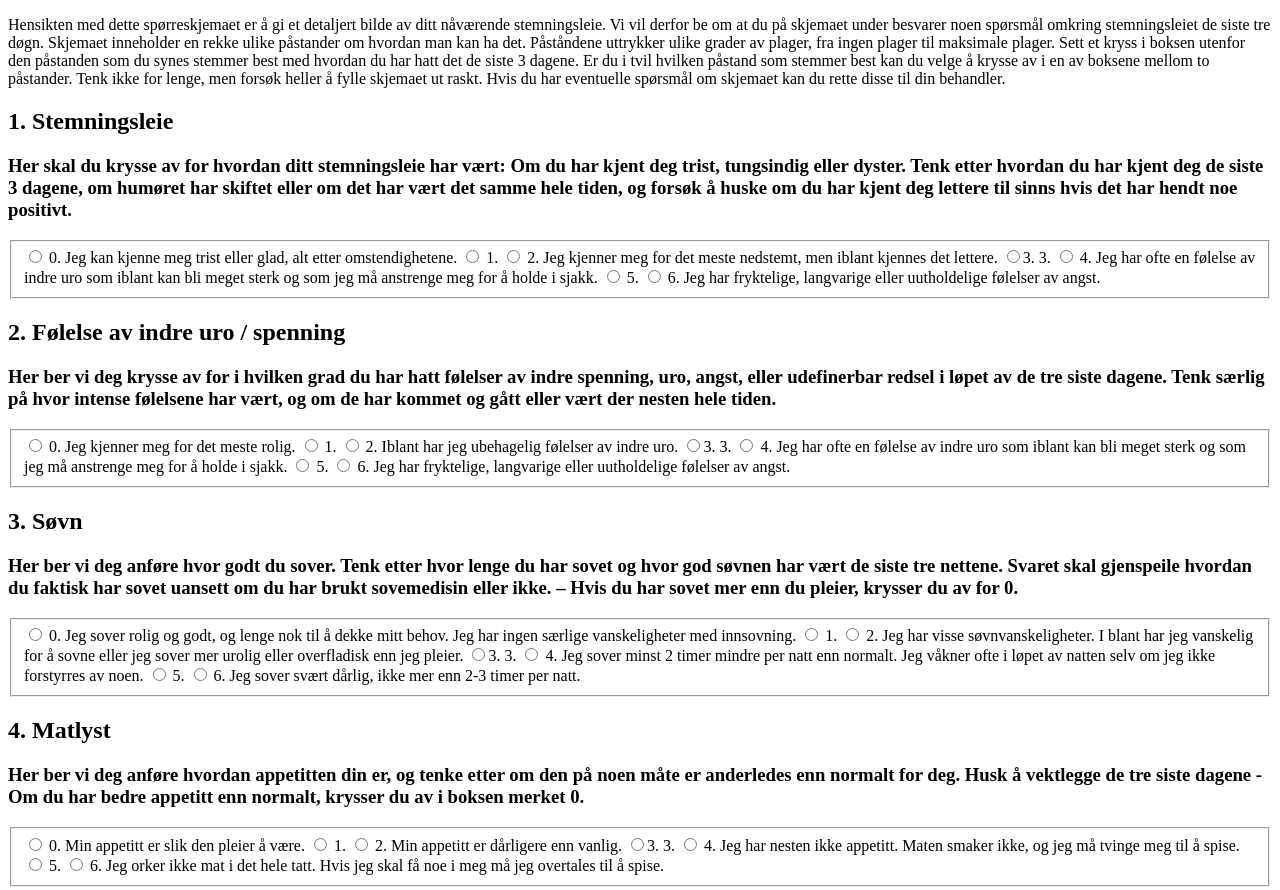
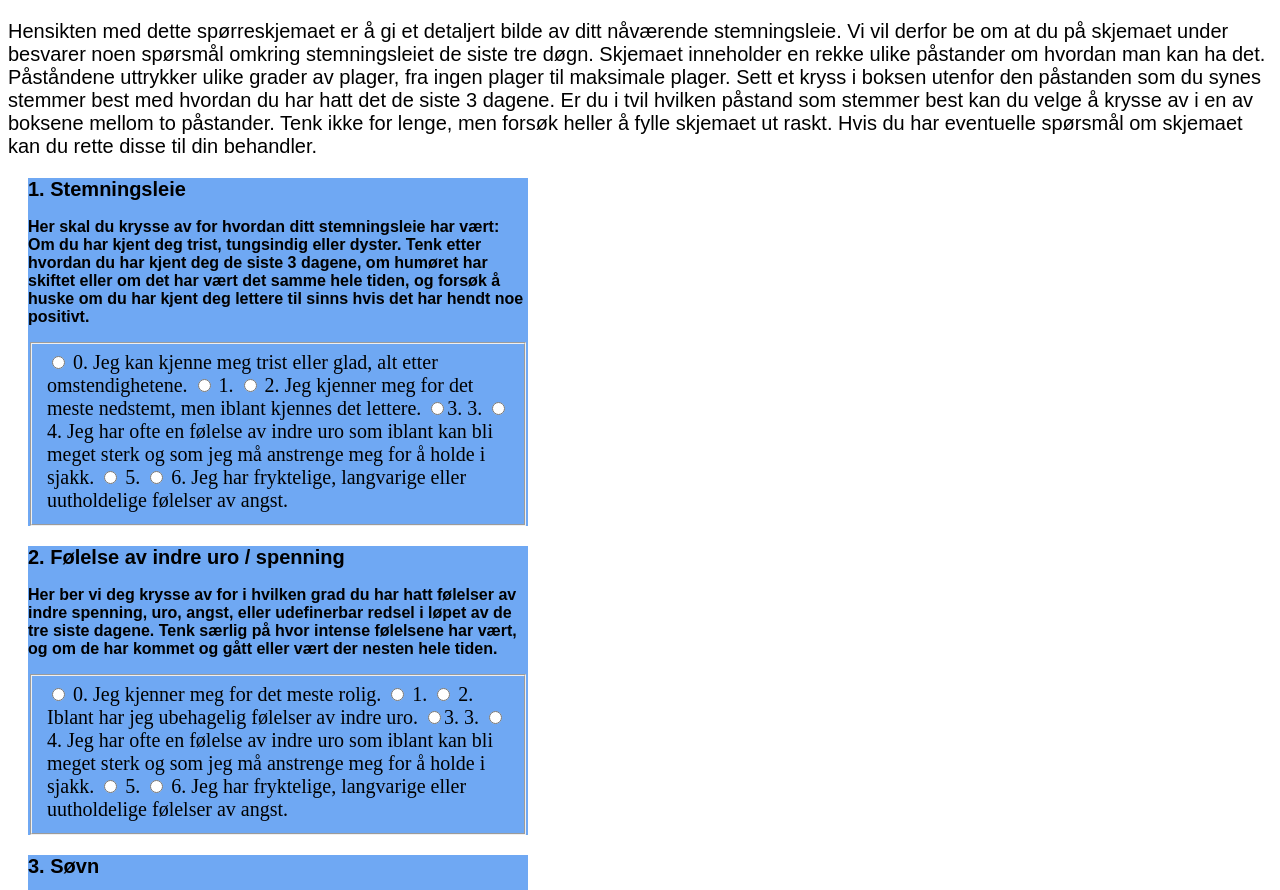
Before and after one commit to cohenadam/cohenadam.github.io, a plain HTML site: page pasient.html in a window 1280 px wide. Shown: the top 890 px of the page. Drawn offline with Linux system fonts and the light colour scheme.

Commit message:
started styling

```diff
--- a/style.css
+++ b/style.css
@@ -0,0 +1,15 @@
+html {font-size: 20px;}
+
+h1, h2,h3, p {
+  font-family: Arial, Helvetica, sans-serif;
+}
+
+h2 {font-size: 1rem;}
+h3 {font-size: 0.8rem;}
+
+.questionbox {
+  display: block;
+  width: 500px;
+  background-color: rgb(111, 168, 243);
+  margin: 20px;
+}
```
Also changed, not shown: pasient.html (+0 -3 lines).
